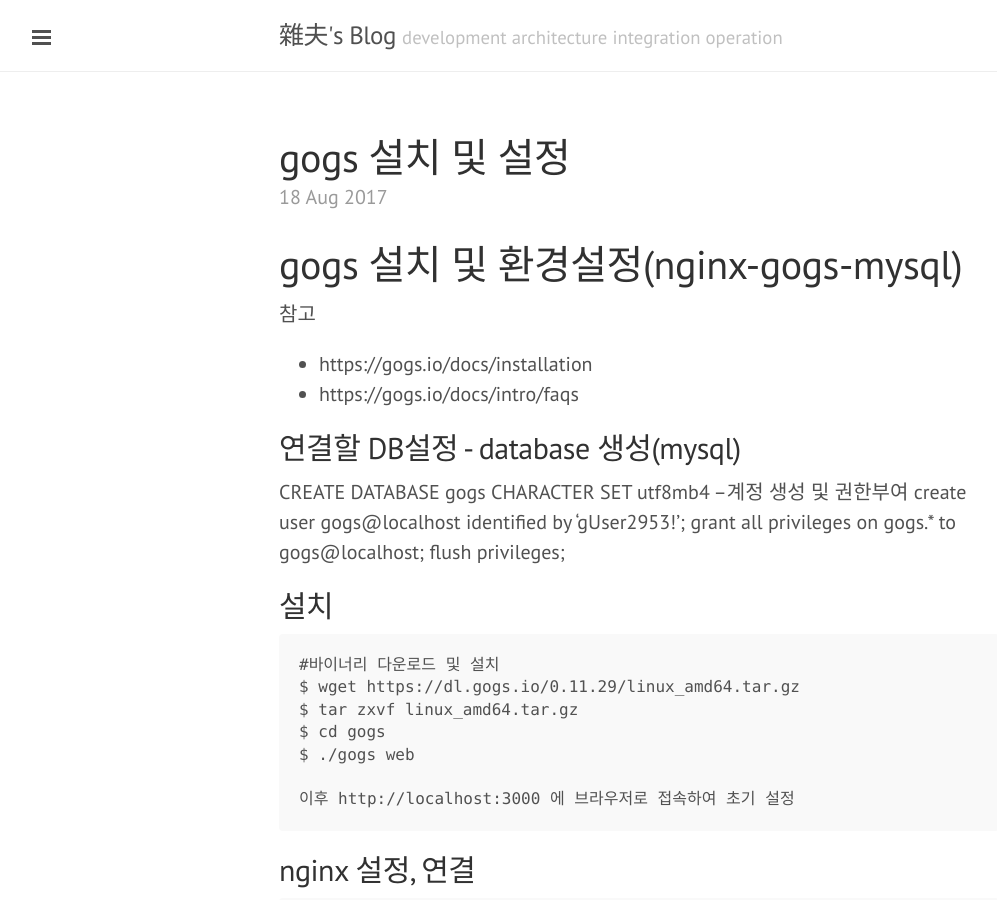
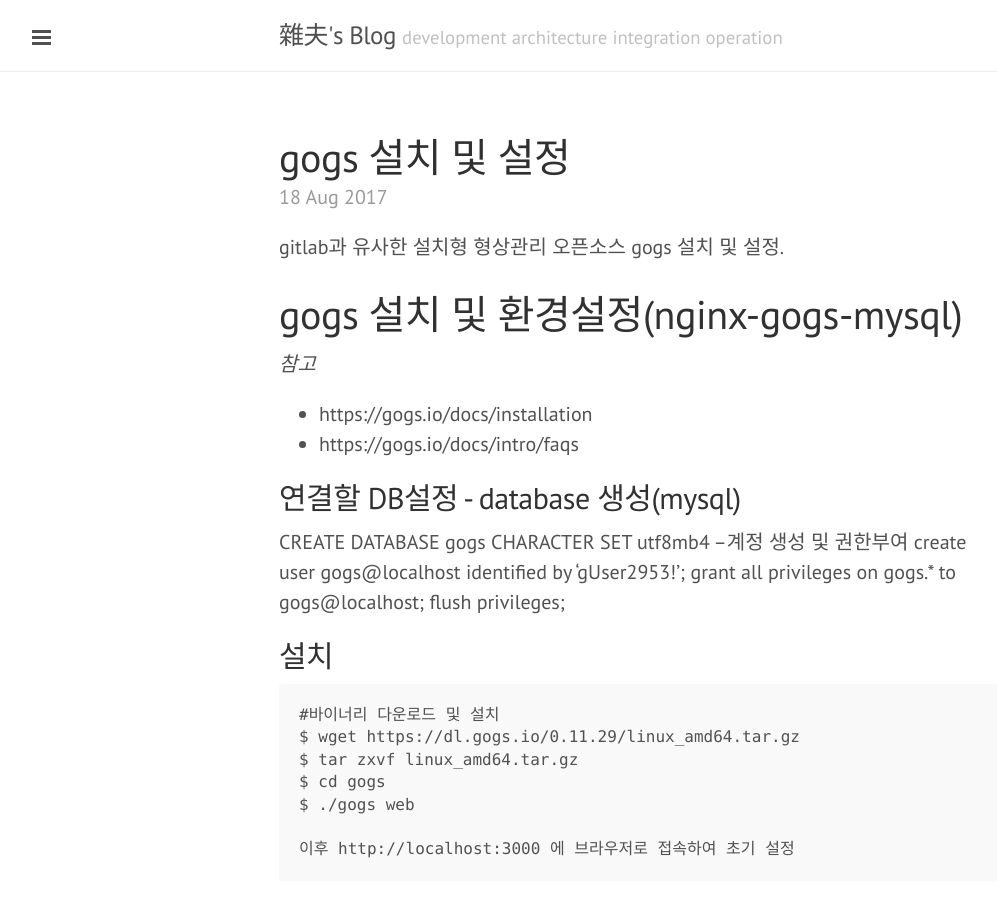
Before and after one commit to skaqud/skaqud.github.com, a Jekyll site: the page built from _posts/2017-08-18-install-gogs.markdown, in a window 1280 px wide and 900 px high. Shown: the whole window, without its empty margins (1-998 px from the left). Built offline with Jekyll 4.4.1, drawn with Linux system fonts in a browser that asks for light colours.

Commit message:
update post

```diff
--- a/_posts/2017-08-18-install-gogs.markdown
+++ b/_posts/2017-08-18-install-gogs.markdown
@@ -6,10 +6,12 @@
 - Tech
 ---
 
+gitlab과 유사한 설치형 형상관리 오픈소스 gogs 설치 및 설정.
 
 # gogs 설치 및 환경설정(nginx-gogs-mysql)
 
-참고
+*참고*
+
 - https://gogs.io/docs/installation
 - https://gogs.io/docs/intro/faqs
 
```
